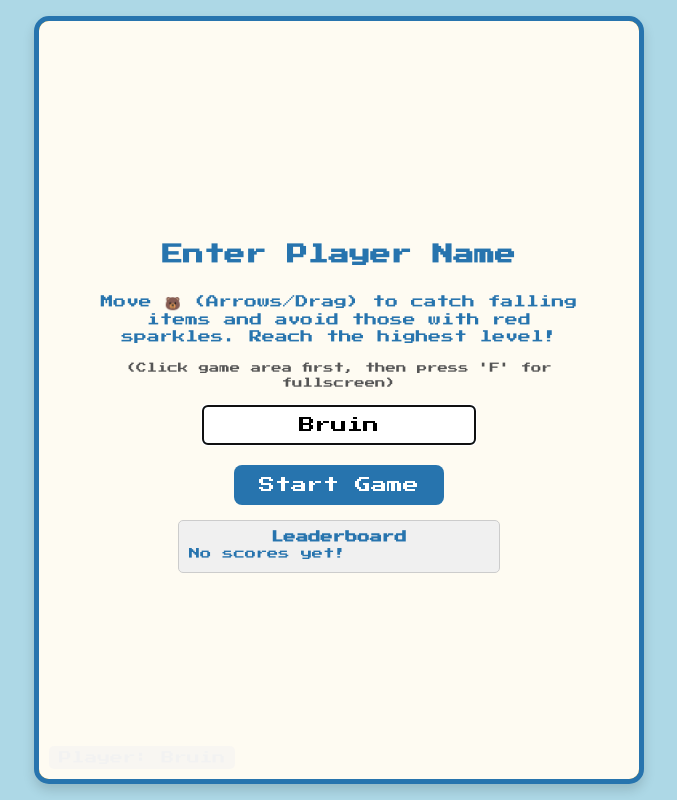
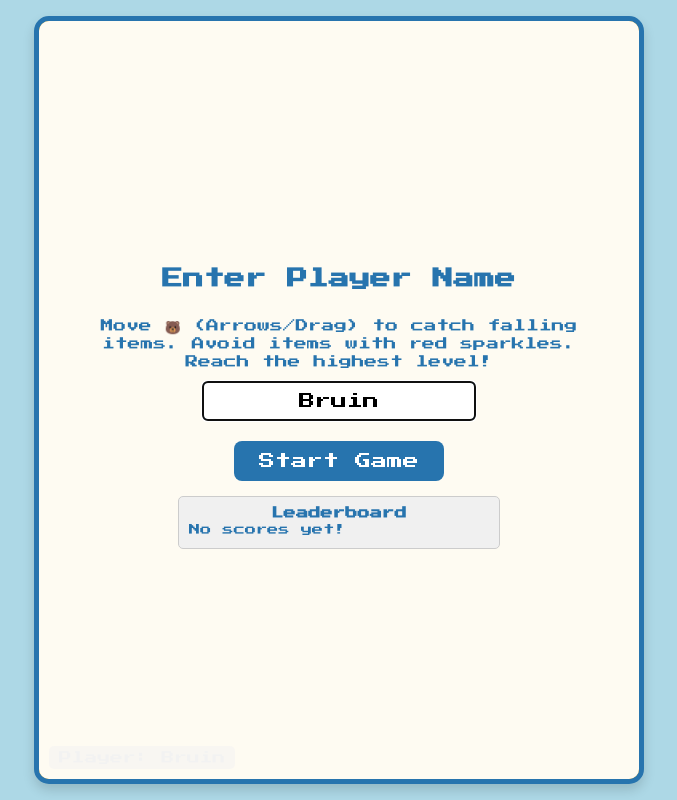
Before and after one commit to FAChris/bruin-game, a plain HTML site: page index.html in a window 1280 px wide. Shown: the whole page, without its empty margins (301-978 px from the left). Drawn offline with nearby package versions, Linux system fonts and the light colour scheme.

Commit message:
Update index.html

```diff
--- a/index.html
+++ b/index.html
@@ -60,8 +60,7 @@
     <div class="game-container" id="gameContainer" tabindex="0">
         <div id="name-input-overlay">
             <h2>Enter Player Name</h2>
-            <p>Move 🐻 (Arrows/Drag) to catch falling items and avoid those with red sparkles. Reach the highest level!</p>
-            <p class="fullscreen-hint">(Click game area first, then press 'F' for fullscreen)</p>
+            <p>Move 🐻 (Arrows/Drag) to catch falling items. Avoid items with red sparkles. Reach the highest level!</p>
             <input type="text" id="player-name-input" placeholder="Bruin" maxlength="15">
             <button id="start-game-button">Start Game</button>
             <div id="leaderboard-display">
```
